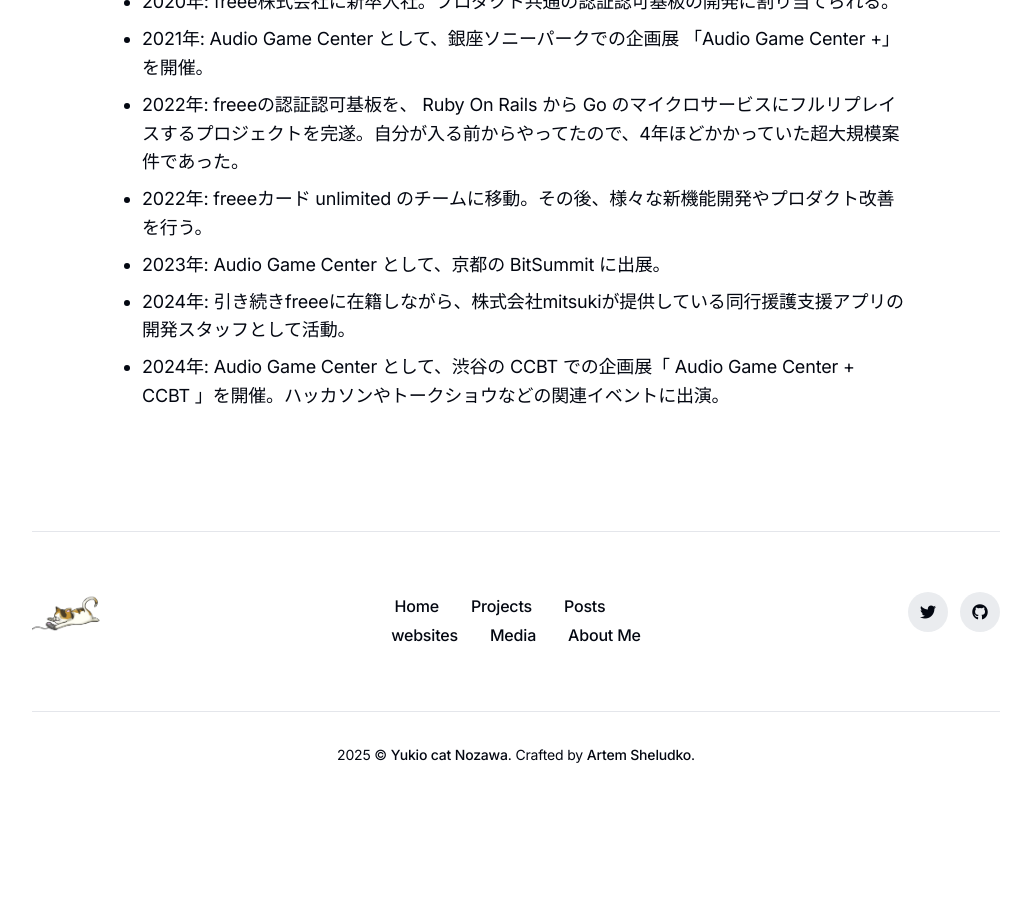
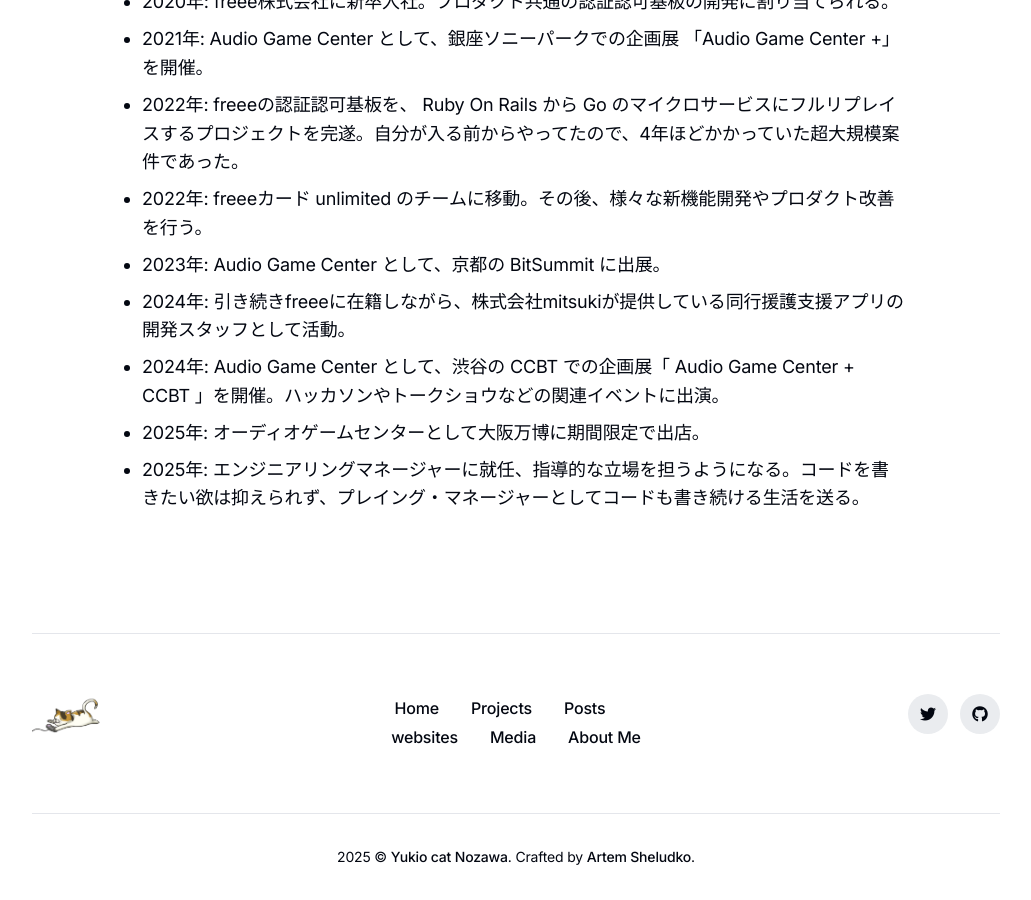
Before and after one commit to yncat/lp, a Jekyll site: the page built from _pages/about.md, in a window 1280 px wide and 900 px high, scrolled down 2681 px. Shown: the whole window, without its empty margins (124-1155 px from the left). Built offline with Jekyll 4.4.1, drawn with Linux system fonts in a browser that asks for light colours; before the commit the page ends 3479 px from its top, so only the background shows below that.

Commit message:
Update the about page

```diff
--- a/_pages/about.md
+++ b/_pages/about.md
@@ -45,3 +45,5 @@
 * 2023年: Audio Game Center として、京都の BitSummit に出展。
 * 2024年: 引き続きfreeeに在籍しながら、株式会社mitsukiが提供している同行援護支援アプリの開発スタッフとして活動。
 * 2024年: Audio Game Center として、渋谷の CCBT での企画展「 Audio Game Center + CCBT 」を開催。ハッカソンやトークショウなどの関連イベントに出演。
+* 2025年: オーディオゲームセンターとして大阪万博に期間限定で出店。
+* 2025年: エンジニアリングマネージャーに就任、指導的な立場を担うようになる。コードを書きたい欲は抑えられず、プレイング・マネージャーとしてコードも書き続ける生活を送る。
```
